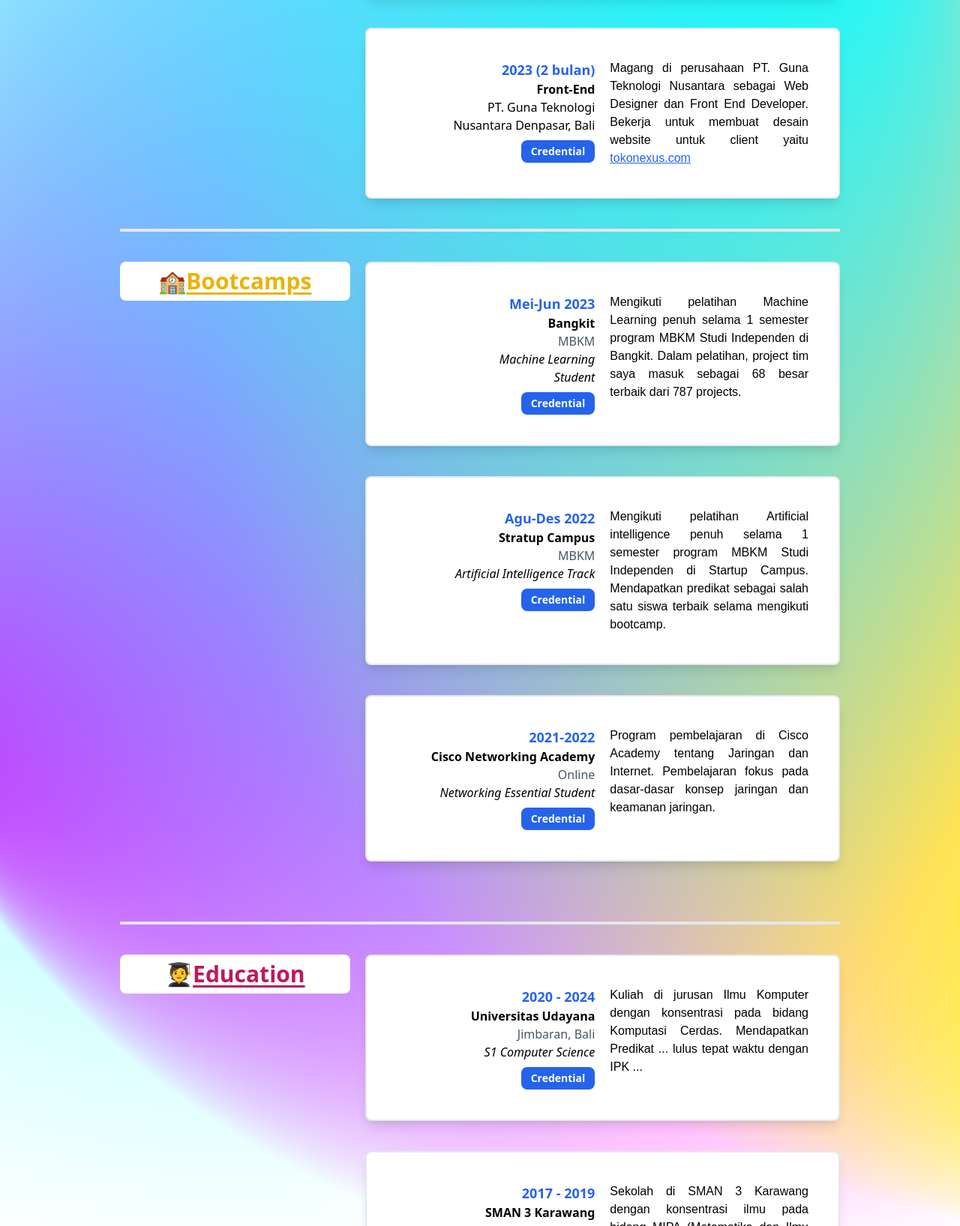
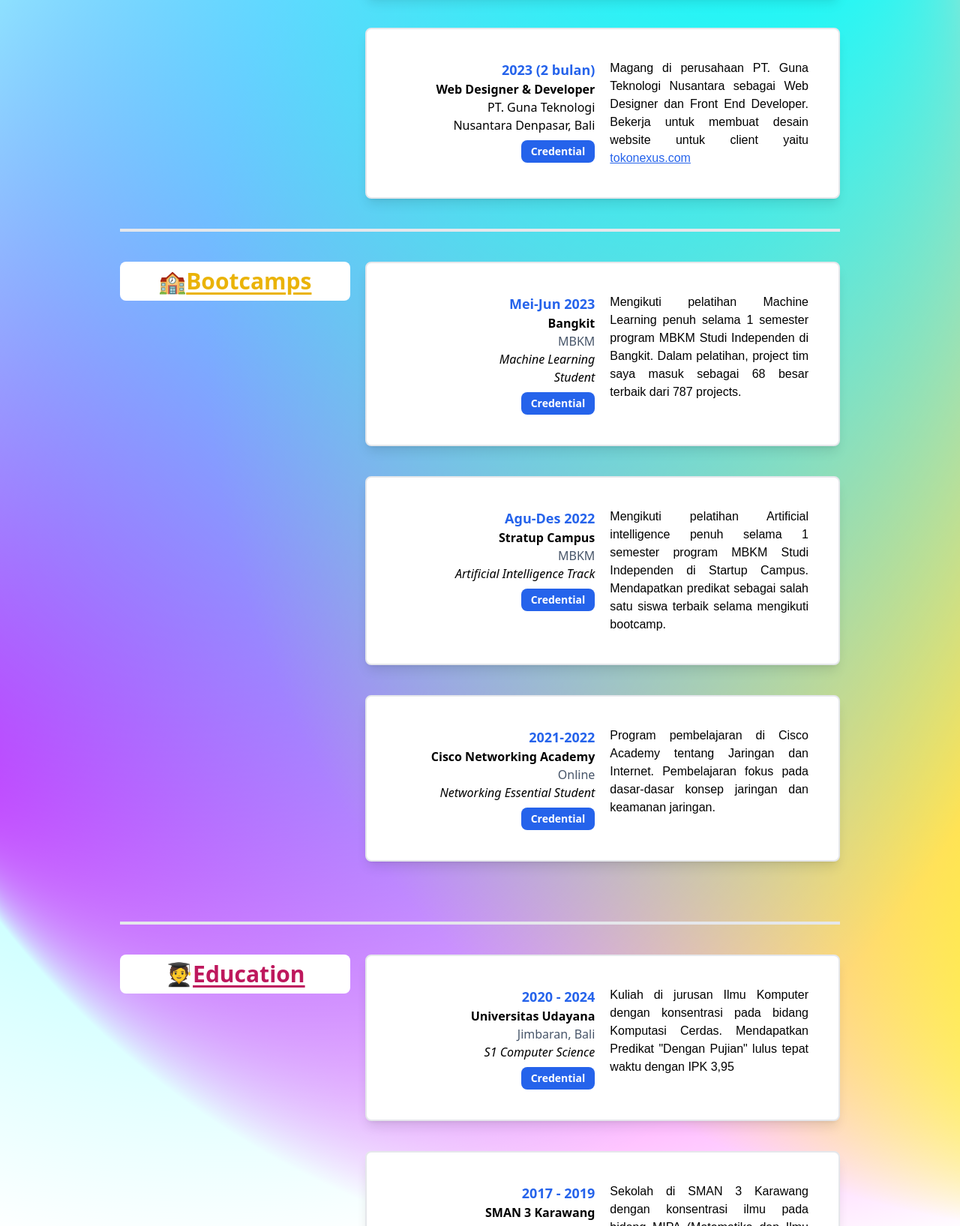
Before and after one commit to Jrhero14/JrheroWeb, a website: page public/resume.html in a window 1280 px wide. Shown: the part 587-2222 px from the top of the page at 75% size. Drawn offline with nearby package versions, Linux system fonts and the light colour scheme.

Commit message:
Update cv link and change subtitle career

```diff
--- a/public/resume.html
+++ b/public/resume.html
@@ -76,7 +76,8 @@
                          <div class="flex items-center">
                               <img class="block dark:hidden" src="img/logo-lightk.png" width="6%" alt="">
                               <img class="hidden dark:block" src="img/logo-dark.png" width="6%" alt="">
-                              <a class="flex-none text-xl font-bold text-blue-600" href="index.html" aria-label="Brand">Jeremi
+                              <a class="flex-none text-xl font-bold text-blue-600" href="index.html"
+                                   aria-label="Brand">Jeremi
                                    Herodian</a>
                          </div>
                          <div class="sm:hidden">
@@ -106,7 +107,7 @@
                               <a class="font-medium text-blue-600 sm:py-6" href="resume.html">Resume</a>
                               <a class="font-medium text-gray-600 hover:text-gray-400 dark:text-gray-300 dark:hover:text-gray-400 sm:py-6"
                                    href="portofolio.html">Portofolio</a>
-                                   <a class="font-medium text-gray-600 hover:text-gray-400 dark:text-gray-300 dark:hover:text-gray-400 sm:py-6"
+                              <a class="font-medium text-gray-600 hover:text-gray-400 dark:text-gray-300 dark:hover:text-gray-400 sm:py-6"
                                    href="#">Publication</a>
                               <a class="font-medium text-gray-600 hover:text-gray-400 dark:text-gray-300 dark:hover:text-gray-400 sm:py-6 "
                                    href="contact.html">Contact</a>
@@ -133,14 +134,15 @@ after:absolute after:end-1.5 after:top-[calc(50%-0.40625rem)] after:w-[.8125rem]
                     <h1
                          class="text-4xl text-center font-bold text-blue-500 dark:text-white dark:drop-shadow-[0_0_10px_rgba(0,255,255,0.7)]">
                          Resume <br><a
-                              href="https://drive.google.com/file/d/1bVil1aalXgPjRSqXzu5jDrmaQZkVadBl/view?usp=drive_link"
+                              href="https://drive.google.com/file/d/1K-brXPz3nvOHN6Xk6HzSfxv6K-IHDBR9/view?usp=sharing"
                               class="py-1 px-3 mt-2 inline-flex items-center gap-x-2 text-sm font-semibold rounded-lg border border-transparent bg-blue-600 text-white hover:bg-blue-700 disabled:opacity-50 disabled:pointer-events-none dark:focus:outline-none dark:focus:ring-1 dark:focus:ring-gray-600">
                               See my CV
                          </a></h1>
                </div>
 
                <!-- Headline -->
-               <div class="flex justify-center col-span-2 lg:col-span-1 h-fit lg:sticky lg:top-24 fromlabel1 bg-white rounded-lg">
+               <div
+                    class="flex justify-center col-span-2 lg:col-span-1 h-fit lg:sticky lg:top-24 fromlabel1 bg-white rounded-lg">
                     <p class="text-3xl my-2">👨‍💻</p>
                     <h1
                          class="text-3xl underline underline-offset-4 my-2 font-semibold text-blue-700 dark:text-blue-600">
@@ -171,7 +173,7 @@ after:absolute after:end-1.5 after:top-[calc(50%-0.40625rem)] after:w-[.8125rem]
                          <!-- start -->
                          <div class="col-span-2 lg:col-span-1 lg:text-end text-black">
                               <span class="text-blue-600 font-bold text-lg">2023 (2 bulan)</span> <br>
-                              <span class="font-semibold">Front-End</span><br>
+                              <span class="font-semibold">Web Designer & Developer</span><br>
                               <span class="text-black">PT. Guna Teknologi<br>Nusantara Denpasar,
                                    Bali</span></span><br>
                               <a href="https://drive.google.com/file/d/1O237UaQcvULofvivkKjJj_Hv889Ie4tP/view?usp=sharing"
@@ -197,7 +199,8 @@ after:absolute after:end-1.5 after:top-[calc(50%-0.40625rem)] after:w-[.8125rem]
           <!-- Riwayat Bootcamps -->
           <div class="grid grid-cols-1 gap-5 lg:grid-cols-3">
                <!-- Headline -->
-               <div class="flex justify-center col-span-2 lg:col-span-1 h-fit lg:sticky lg:top-24 fromlabel2 bg-white rounded-lg">
+               <div
+                    class="flex justify-center col-span-2 lg:col-span-1 h-fit lg:sticky lg:top-24 fromlabel2 bg-white rounded-lg">
                     <p class="text-3xl my-2">🏫</p>
                     <h1
                          class="text-3xl my-2 underline underline-offset-4 font-semibold text-yellow-500 dark:text-yellow-400">
@@ -275,7 +278,8 @@ after:absolute after:end-1.5 after:top-[calc(50%-0.40625rem)] after:w-[.8125rem]
           <!-- Riwayat Pendidikan -->
           <div class="grid grid-cols-1 gap-5 lg:grid-cols-3">
                <!-- Headline -->
-               <div class="flex justify-center col-span-2 lg:col-span-1 h-fit lg:sticky lg:top-24 fromlabel3 bg-white rounded-lg">
+               <div
+                    class="flex justify-center col-span-2 lg:col-span-1 h-fit lg:sticky lg:top-24 fromlabel3 bg-white rounded-lg">
                     <p class="text-3xl my-2">🧑‍🎓</p>
                     <h1
                          class="text-3xl my-2 underline underline-offset-4 font-semibold text-pink-700 dark:text-pink-600">
@@ -298,8 +302,9 @@ after:absolute after:end-1.5 after:top-[calc(50%-0.40625rem)] after:w-[.8125rem]
                          </div>
                          <div class="col-span-2 lg:col-span-1 text-black">
                               <p class="font-poppins text-justify">Kuliah di jurusan Ilmu Komputer dengan konsentrasi
-                                   pada bidang Komputasi Cerdas. Mendapatkan Predikat ... lulus tepat waktu dengan IPK
-                                   ...</p>
+                                   pada bidang Komputasi Cerdas. Mendapatkan Predikat "Dengan Pujian" lulus tepat waktu
+                                   dengan IPK
+                                   3,95</p>
                          </div>
                          <!-- end -->
                     </div>
```
Also changed, not shown: public/css/output.css.
